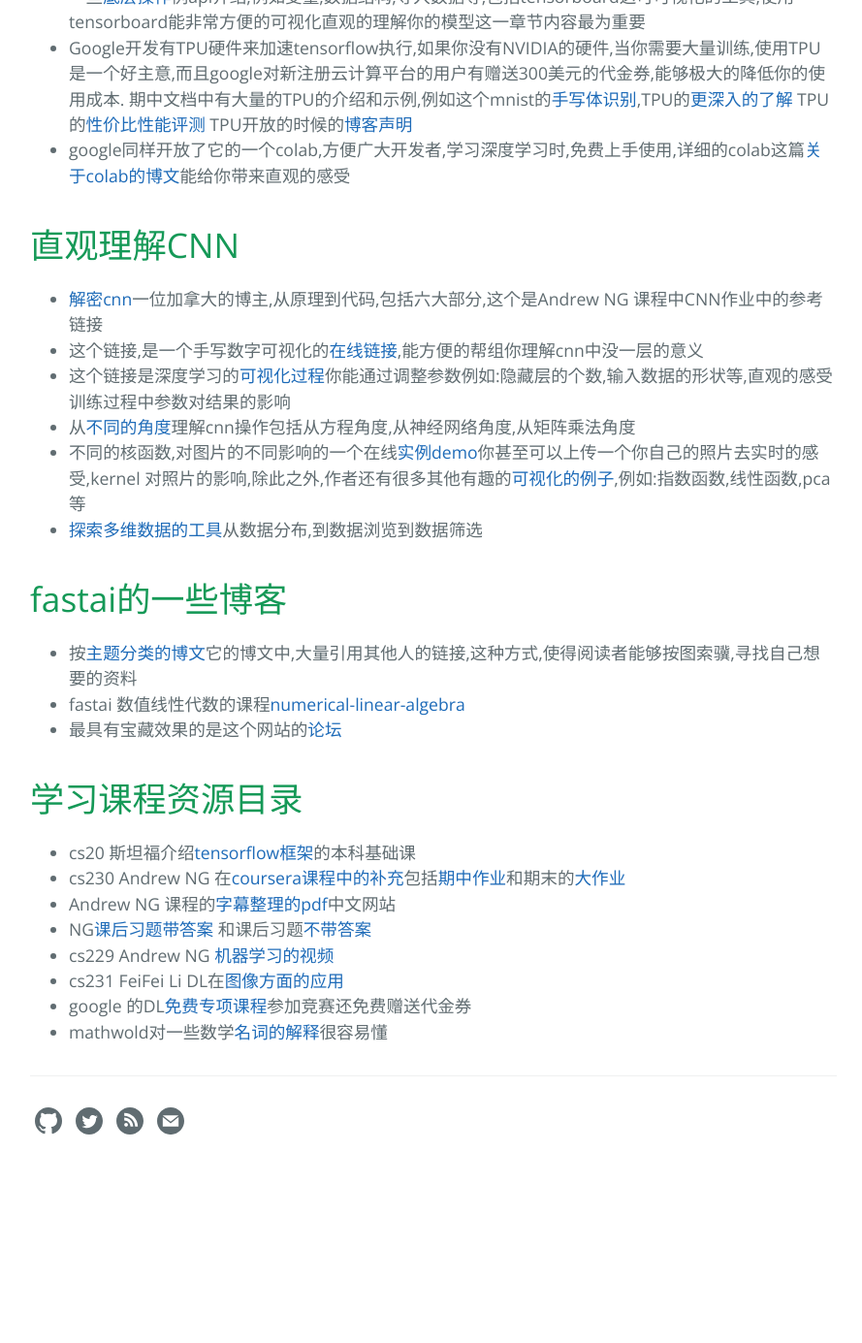
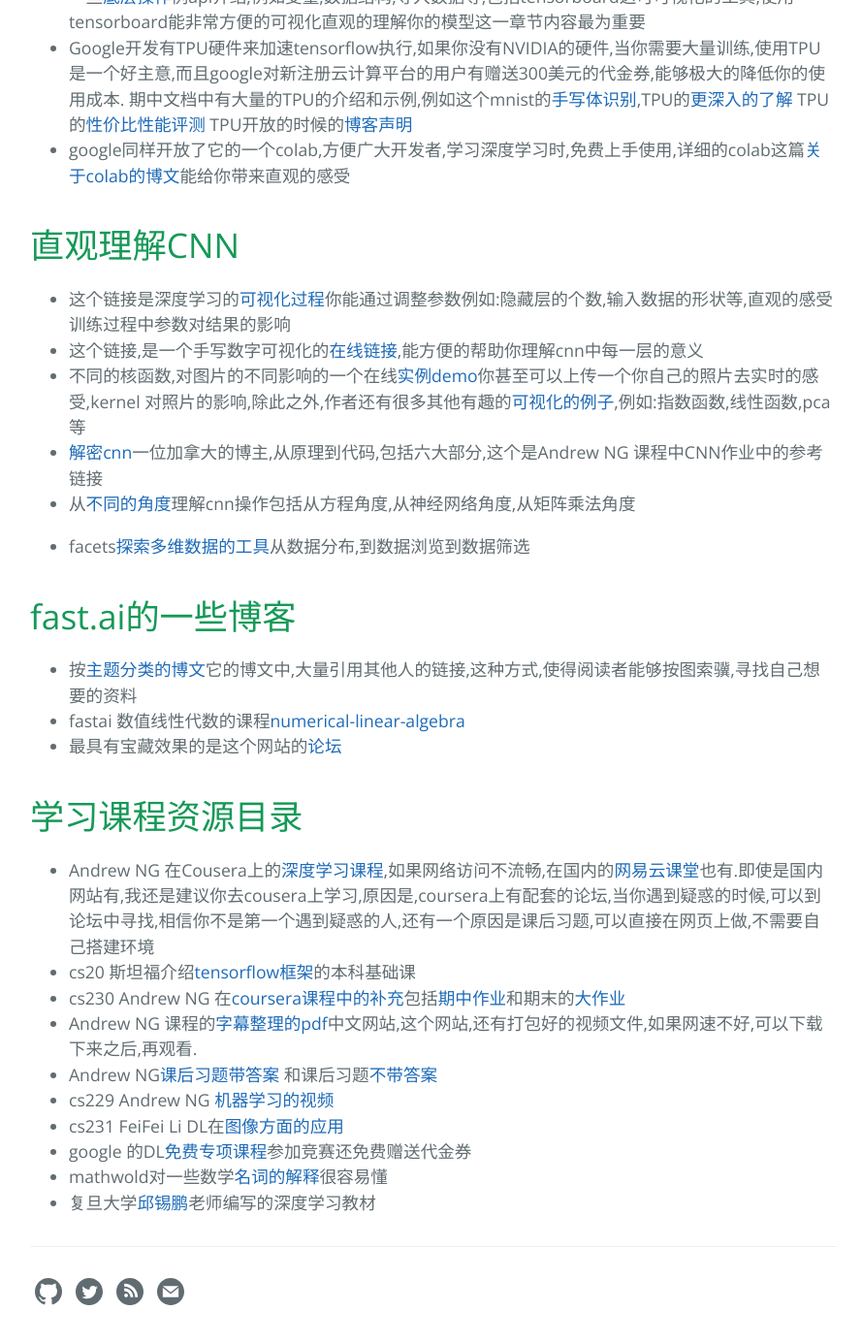
Before and after one commit to zhouyao1994/zhouyao1994.github.io, a Jekyll site: the page built from _posts/2018-9-9-我搜集的深度学习资料.md, in a window 1280 px wide and 1400 px high, scrolled down 690 px. Shown: the top 1385 px of the window at 97% size, without its empty margins (193-1082 px from the left). Built offline with Jekyll 4.4.1, drawn with Linux system fonts in a browser that asks for light colours; before the commit the page ends 1914 px from its top, so only the background shows below that.

Commit message:
添加一篇文章,并修改一点代码

```diff
--- a/_layouts/home.html
+++ b/_layouts/home.html
@@ -8,7 +8,7 @@
 
   <h2>最新的博客</h2>
 
-  <div>&nbsp;</div>
+  <!-- <div>&nbsp;</div> -->
 
   <ul class="post-list">
     {% for post in site.posts %}
--- a/_posts/2018-9-9-我搜集的深度学习资料.md
+++ b/_posts/2018-9-9-我搜集的深度学习资料.md
@@ -14,17 +14,17 @@
 * Google开发有TPU硬件来加速tensorflow执行,如果你没有NVIDIA的硬件,当你需要大量训练,使用TPU是一个好主意,而且google对新注册云计算平台的用户有赠送300美元的代金券,能够极大的降低你的使用成本. 期中文档中有大量的TPU的介绍和示例,例如这个mnist的[手写体识别](https://cloud.google.com/tpu/docs/tutorials/mnist),TPU的[更深入的了解](https://cloud.google.com/blog/products/gcp/an-in-depth-look-at-googles-first-tensor-processing-unit-tpu) TPU的[性价比性能评测](https://blog.riseml.com/benchmarking-googles-new-tpuv2-121c03b71384) TPU开放的时候的[博客声明](https://cloudplatform.googleblog.com/2018/06/Cloud-TPU-now-offers-preemptible-pricing-and-global-availability.html)
 * google同样开放了它的一个colab,方便广大开发者,学习深度学习时,免费上手使用,详细的colab这篇[关于colab的博文](https://medium.com/deep-learning-turkey/google-colab-free-gpu-tutorial-e113627b9f5d)能给你带来直观的感受
 
-
 # 直观理解CNN
 
+* 这个链接是深度学习的[可视化过程](http://playground.tensorflow.org/)你能通过调整参数例如:隐藏层的个数,输入数据的形状等,直观的感受训练过程中参数对结果的影响
+* 这个链接,是一个手写数字可视化的[在线链接](http://scs.ryerson.ca/~aharley/vis/conv/flat.html),能方便的帮助你理解cnn中每一层的意义
+* 不同的核函数,对图片的不同影响的一个在线[实例demo](http://setosa.io/ev/image-kernels/)你甚至可以上传一个你自己的照片去实时的感受,kernel 对照片的影响,除此之外,作者还有很多其他有趣的[可视化的例子](http://setosa.io/ev/),例如:指数函数,线性函数,pca等
 * [解密cnn](http://scs.ryerson.ca/~aharley/neural-networks/)一位加拿大的博主,从原理到代码,包括六大部分,这个是Andrew NG 课程中CNN作业中的参考链接
-* 这个链接,是一个手写数字可视化的[在线链接](http://scs.ryerson.ca/~aharley/vis/conv/flat.html),能方便的帮组你理解cnn中没一层的意义
-* 这个链接是深度学习的[可视化过程](http://playground.tensorflow.org/)你能通过调整参数例如:隐藏层的个数,输入数据的形状等,直观的感受训练过程中参数对结果的影响
 * 从[不同的角度](https://medium.com/impactai/cnns-from-different-viewpoints-fab7f52d159c)理解cnn操作包括从方程角度,从神经网络角度,从矩阵乘法角度
-* 不同的核函数,对图片的不同影响的一个在线[实例demo](http://setosa.io/ev/image-kernels/)你甚至可以上传一个你自己的照片去实时的感受,kernel 对照片的影响,除此之外,作者还有很多其他有趣的[可视化的例子](http://setosa.io/ev/),例如:指数函数,线性函数,pca等
-* [探索多维数据的工具](https://pair-code.github.io/facets/)从数据分布,到数据浏览到数据筛选
 
-# fastai的一些博客
+* facets[探索多维数据的工具](https://pair-code.github.io/facets/)从数据分布,到数据浏览到数据筛选
+
+# fast.ai的一些博客
 
 * 按[主题分类的博文](http://www.fast.ai/topics/#advice)它的博文中,大量引用其他人的链接,这种方式,使得阅读者能够按图索骥,寻找自己想要的资料
 * fastai 数值线性代数的课程[numerical-linear-algebra](https://github.com/fastai/numerical-linear-algebra)
@@ -32,12 +32,13 @@
 
 
 # 学习课程资源目录
-
+* Andrew NG 在Cousera上的[深度学习课程](https://www.coursera.org/specializations/deep-learning),如果网络访问不流畅,在国内的[网易云课堂](https://mooc.study.163.com/smartSpec/detail/1001319001.htm)也有.即使是国内网站有,我还是建议你去cousera上学习,原因是,coursera上有配套的论坛,当你遇到疑惑的时候,可以到论坛中寻找,相信你不是第一个遇到疑惑的人,还有一个原因是课后习题,可以直接在网页上做,不需要自己搭建环境
 * cs20 斯坦福介绍[tensorflow框架](http://web.stanford.edu/class/cs20si/syllabus.html)的本科基础课
 * cs230 Andrew NG 在[coursera课程中的补充](http://cs230.stanford.edu/syllabus.html)包括[期中作业](http://cs230.stanford.edu/files/cs230midterm.pdf)和期末的[大作业](http://cs230.stanford.edu/projects.html)
-* Andrew NG 课程的[字幕整理的pdf](http://www.ai-start.com/)中文网站
-* NG[课后习题带答案](https://github.com/Kulbear/deep-learning-coursera) 和课后习题[不带答案](https://github.com/stormstone/deeplearning.ai)
+* Andrew NG 课程的[字幕整理的pdf](http://www.ai-start.com/)中文网站,这个网站,还有打包好的视频文件,如果网速不好,可以下载下来之后,再观看.
+* Andrew NG[课后习题带答案](https://github.com/Kulbear/deep-learning-coursera) 和课后习题[不带答案](https://github.com/stormstone/deeplearning.ai)
 * cs229 Andrew NG [机器学习的视频]()
 * cs231 FeiFei Li DL在[图像方面的应用](http://cs231n.stanford.edu)
 * google 的DL[免费专项课程](https://www.coursera.org/promo/NEXTExtended?utm_source=googlecloud&utm_medium=institutions&utm_campaign=kaggle_competition_2018)参加竞赛还免费赠送代金券
 * mathwold对一些数学[名词的解释](http://mathworld.wolfram.com/CorrelationCoefficient.html)很容易懂
+* 复旦大学[邱锡鹏](https://nndl.github.io/)老师编写的深度学习教材
```
Also changed, not shown: about.md (+0 -1 lines), contact.md (+2 -2 lines), Gemfile.lock, 5 other files.
